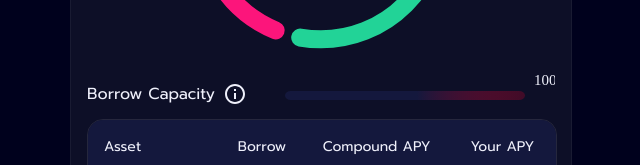
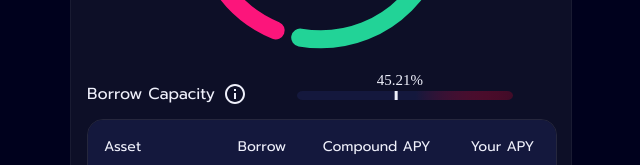
Before and after one commit to mlgarchery/assets-component-demo, a Next.js app: page / in a window 1280 px wide. Shown: the part 437-602 px from the top of the page, without its empty margins (319-959 px from the left). Built offline with nearby package versions, Linux system fonts and the light colour scheme; a web font is replaced by a local one.

Commit message:
progress bar nor more text hidden on edges

```diff
--- a/components/assets-overview.tsx
+++ b/components/assets-overview.tsx
@@ -68,7 +68,7 @@ export default function AssetsOverview({borrowCapacity, globalAPY, pool, markets
                 <Tooltip title="Keep your borrowings reasonable.">
                     <InfoOutlined />
                 </Tooltip>
-                <ProgressBar percentage={100} gradientStart="55%" gradientStop="100%"/>
+                <ProgressBar percentage={parseFloat(borrowCapacity)} gradientStart="55%" gradientStop="100%"/>
             </Stack>
 
             <AssetsList pool={pool} markets={markets} />
--- a/components/doughnut.tsx
+++ b/components/doughnut.tsx
@@ -44,12 +44,10 @@ export default function Doughnut({title, inCircleTitle, inCircleSubTitle, divisi
 
 	const divs = getSortedDisplayblableDivs(divisions, strokeWidth);
 	const extraLength = divs.reduce<number>((acc, d) => acc + d.percentage, 0) - 100;
-	console.log(extraLength);
 	const ratio = (100 - divs.length * arcSpacing - extraLength ) / 100;
 
 	let arcs = divs.map<ArcProps>(
 		(d) => {
-			console.log("start offset", offset, "percentage", d.percentage);
 			let arc =  {
 				color: d.color,
 				percentage: d.percentage === strokeWidth ? strokeWidth : d.percentage * ratio,
@@ -57,7 +55,6 @@ export default function Doughnut({title, inCircleTitle, inCircleSubTitle, divisi
 				strokeWidth
 			};
 			offset += d.percentage * ratio + arcSpacing;
-			console.log("end offset", offset);
 			return arc;
 		}
 	);
--- a/components/progress-bar.tsx
+++ b/components/progress-bar.tsx
@@ -12,14 +12,14 @@ export default function ProgressBar({percentage, gradientStart, gradientStop}: P
     const theme: Theme = useTheme();
     const palette = theme.palette;
     const textHeight = 5;
-    const spacing = 2;
+    const vSpacing = 2;
     const barHeight = 3;
     const cursorSize = 1;
     const label = `${percentage.toFixed(2)}%`;
 
     return (
         <Box>
-            <svg viewBox={`0 0 100 ${ 2*textHeight + spacing + barHeight}`} width='100%'>
+            <svg viewBox={`0 0 100 ${ 2*textHeight + vSpacing + barHeight}`} width='100%'>
                 <defs>
                     <linearGradient id="myGradient">
                         <stop offset={gradientStart}  stopColor={palette.primary.light} />
@@ -27,13 +27,14 @@ export default function ProgressBar({percentage, gradientStart, gradientStop}: P
                     </linearGradient>
                 </defs>
 
-                <rect x="10%" y={textHeight+spacing} width={80} height={barHeight} fill="url('#myGradient')" rx={2}/>
-                <rect x={percentage*0.8+20} y={textHeight+spacing} width={cursorSize} height={barHeight} fill={palette.text.primary} />
+                {/* we let margin on the left and right sides for the text to be displayed entirely in the case its 0% or 100% */}
+                <rect x="14" y={textHeight+vSpacing} width={72} height={barHeight} fill="url('#myGradient')" rx={2}/>
+                <rect x={percentage*0.72+14} y={textHeight+vSpacing} width={cursorSize} height={barHeight} fill={palette.text.primary} />
                 <text
-                    x={percentage*0.8+20}
+                    x={percentage*0.72+14}
                     y={textHeight}
                     fill={palette.text.primary}
-                    fontSize='5px'
+                    fontSize='5'
                     fontFamily='DM Sans Regular'
                     dx={-label.length}
                 >
```
